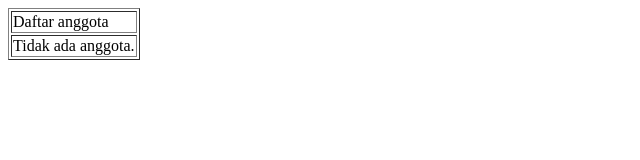
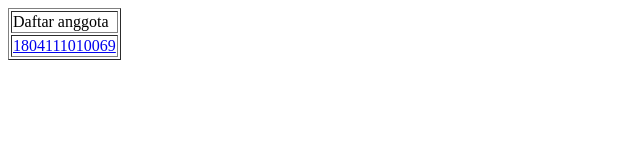
Before and after one commit to iilhami/TKT311-2020-1A-Speed-to-Text-and-Word-Cloud-, a plain HTML site: page index.html in a window 1280 px wide. Shown: the whole page, without its empty margins (0-640 px from the left). Drawn offline with Linux system fonts and the light colour scheme.

Commit message:
1804111010069.html

```diff
--- a/index.html
+++ b/index.html
@@ -6,7 +6,7 @@
 <body>
 <table border=”0”>
 <tr><td>Daftar anggota</td></tr>
-<tr><td>Tidak ada anggota.</td></tr>
+<tr><td><a href="1804111010069.html">1804111010069</td></tr>
 </table>
 </body>
 </html>
```
Also changed, not shown: 1804111010069.html (added).
